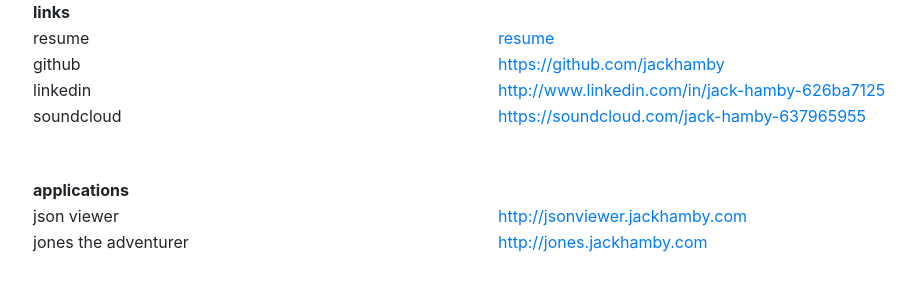
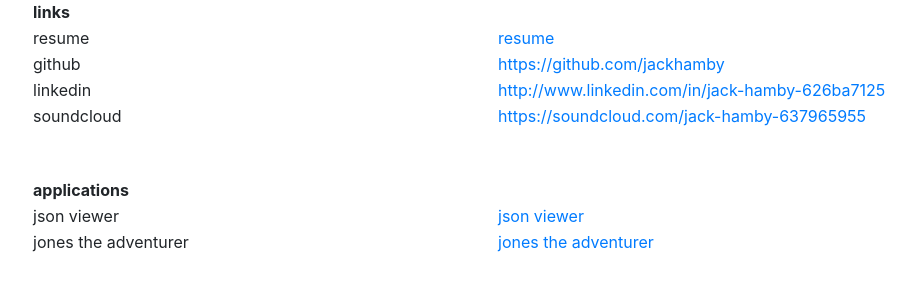
Before and after one commit to jackhamby/jackhamby.com, a Flask app: page / in a window 1280 px wide. Shown: the part 144-445 px from the top of the page, without its empty margins (143-1058 px from the left). Run offline with Flask 2, Linux system fonts and the light colour scheme; some libraries are stand-ins or nearby versions.

Commit message:
update urls

```diff
--- a/templates/index.html
+++ b/templates/index.html
@@ -73,7 +73,7 @@
                                 json viewer
                             </td>
                             <td>
-                                <a href="http://jsonviewer.jackhamby.com">http://jsonviewer.jackhamby.com</a>
+                                <a href="https://jsonviewer.jackhamby.com">json viewer</a>
                             </td>
                         </tr>
                         <tr>
@@ -81,7 +81,7 @@
                                 jones the adventurer
                             </td>
                             <td>
-                                <a href="http://jones.jackhamby.com">http://jones.jackhamby.com</a>
+                                <a href="https://jones.jackhamby.com">jones the adventurer</a>
                             </td>
                         </tr>
 
```
